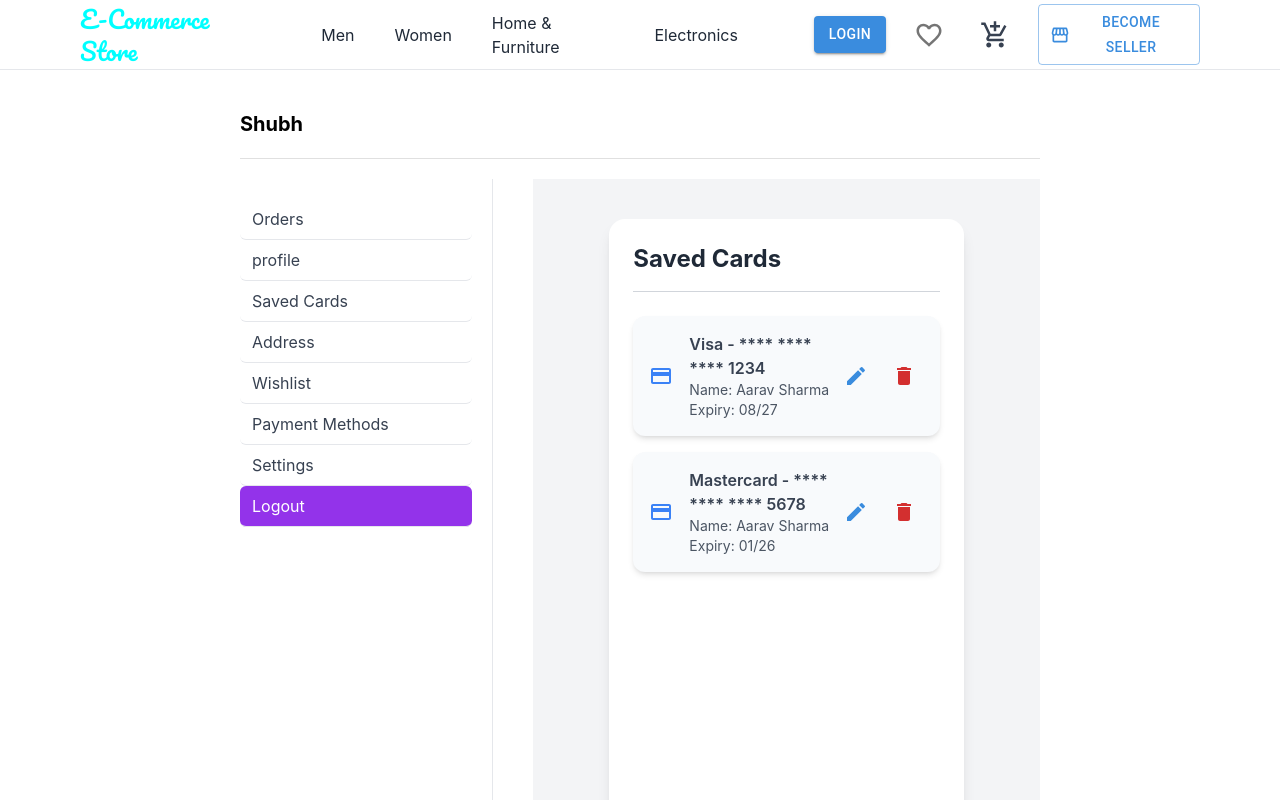
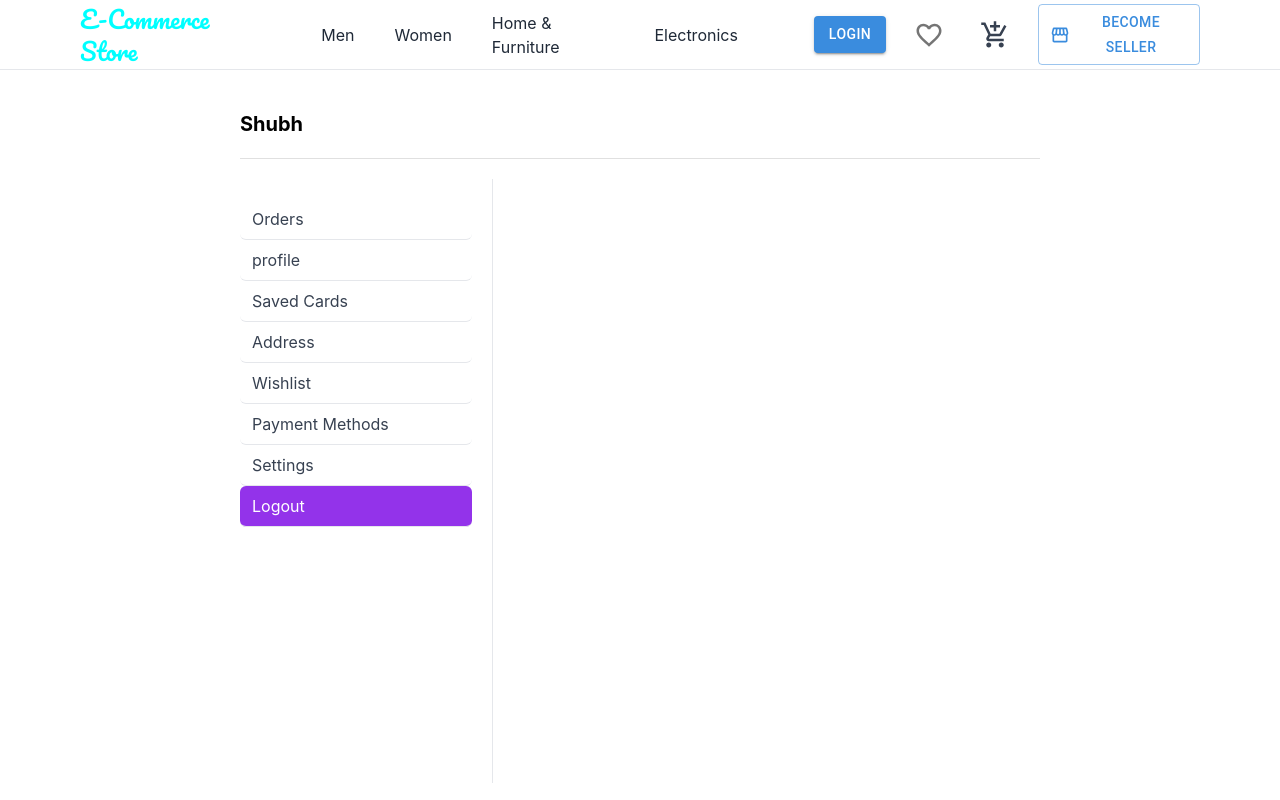
Before and after one commit to shubhcoding01/ecomproject, a React (Create React App) app: page /account/logout in a window 1280 px wide. Shown: the top 800 px of the page. Built offline with nearby package versions, Linux system fonts and the light colour scheme; some icons are missing.

Commit message:
Remove SavedCards component from Account page

```diff
--- a/src/customer/pages/Account/Account.tsx
+++ b/src/customer/pages/Account/Account.tsx
@@ -44,7 +44,7 @@ const Account = () => {
                 {/* <Orders /> */}
                 {/* <OrderDetails /> */}
                 {/* <UserDetails /> */}
-                <SavedCards />
+                {/* <SavedCards /> */}
             </section>
         </div>
     </div>
```
